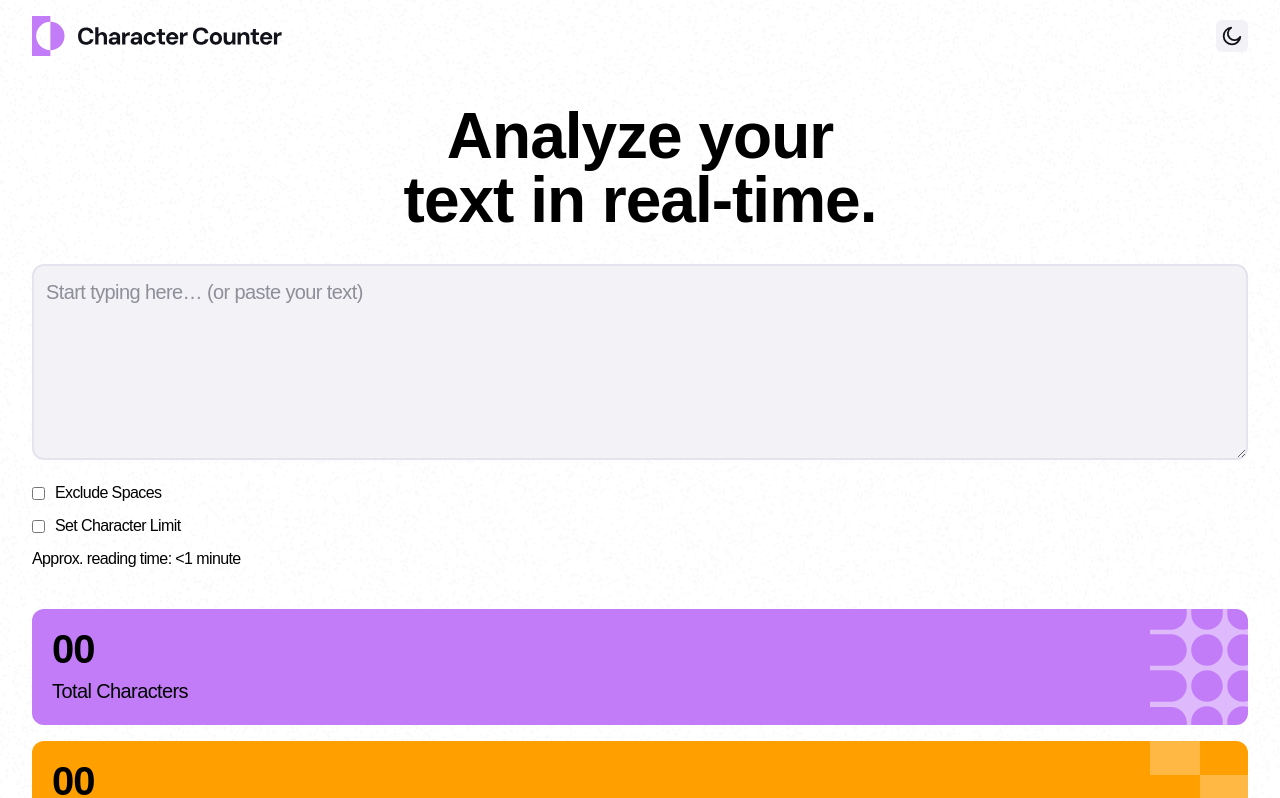
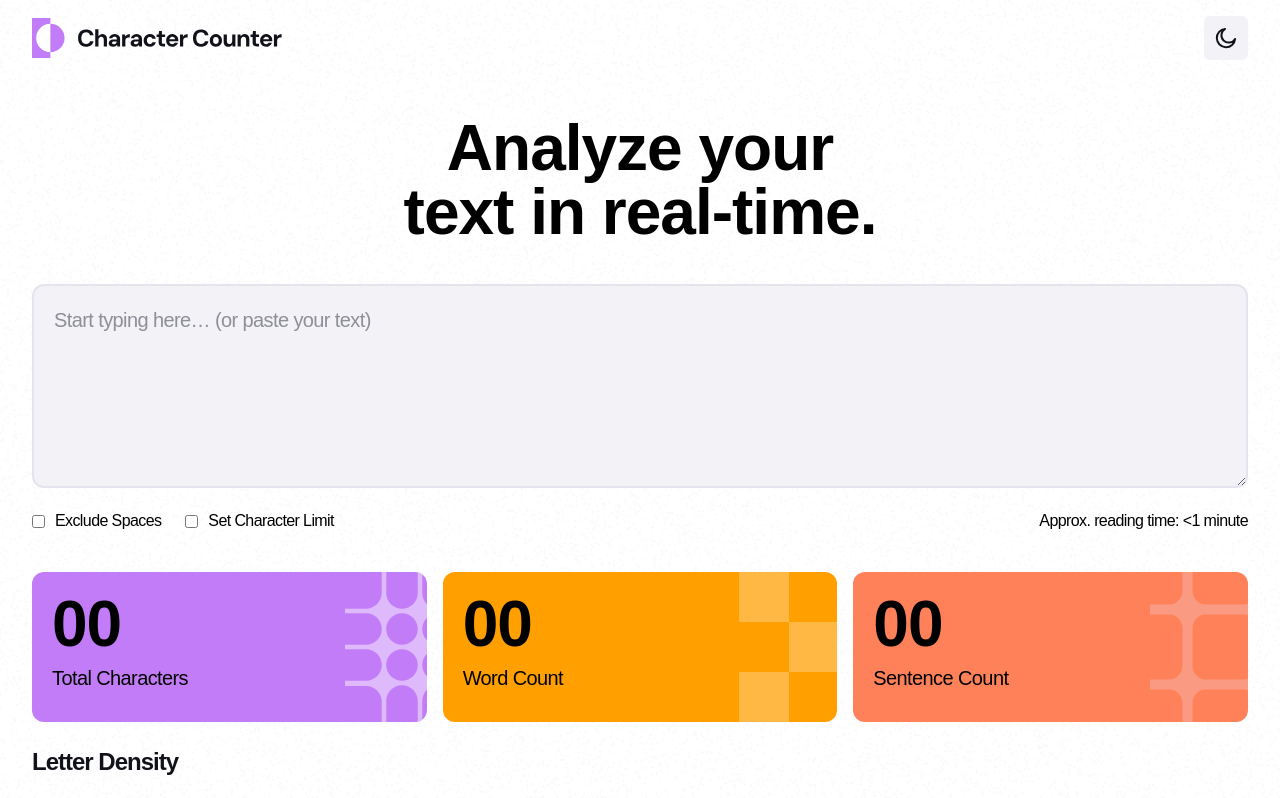
Before and after one commit to Maz-hub/react-character-counter, a React (Vite) app: page / in a window 1280 px wide. Shown: the top 798 px of the page. Built offline with nearby package versions, Linux system fonts and the light colour scheme; a web font is replaced by a local one.

Commit message:
StatCardsfix(ui): keep stat card patterns behind text using isolate

```diff
--- a/src/App.jsx
+++ b/src/App.jsx
@@ -9,7 +9,7 @@ function App() {
     <>
       <div className="min-h-screen px-4 md:px-8 pt-4 pb-8 ">
         <CounterHeader />
-        <h1 className="text-preset-1-mobile md:text-preset-1 md:max-w-[510px] md:mx-auto text-center my-8">
+        <h1 className="text-preset-1-mobile md:text-preset-1 md:max-w-[510px] md:mx-auto text-center my-8 md:my-10">
           Analyze your text in real-time.
         </h1>
         <TextInputArea />
--- a/src/components/CounterHeader.jsx
+++ b/src/components/CounterHeader.jsx
@@ -18,9 +18,14 @@ const CounterHeader = () => {
         {/* Light Theme */}
         <button
           aria-label="Switch to dark mode"
-          className="block dark:hidden bg-[var(--color-light-100)] p-[6px] rounded-md"
+          className="block dark:hidden bg-[var(--color-light-100)] p-[6px] md:p-[11px] rounded-md"
         >
-          <img src={MoonIcon} alt="" className="h-5 w-5" aria-hidden="true" />
+          <img
+            src={MoonIcon}
+            alt=""
+            className="h-5 w-5 md:h-[22px] md:w-[22px]"
+            aria-hidden="true"
+          />
         </button>
 
         {/* Dark Theme */}
--- a/src/components/StatCards.jsx
+++ b/src/components/StatCards.jsx
@@ -5,36 +5,37 @@ import CharCount from "../assets/images/pattern-character-count.svg";
 const StatCards = () => {
   return (
     <>
-      <section className="space-y-4 mt-10 mb-6">
+      <section className="space-y-4 mt-10 mb-6 md:space-y-0 md:grid md:grid-cols-3 md:gap-4">
         {/* Total Characters */}
-        <div className=" relative rounded-[12px] bg-[var(--color-purple-500)] p-5 overflow-hidden">
+        <div className=" relative rounded-[12px] bg-[var(--color-purple-500)] p-5 overflow-hidden md:h-[150px]">
           <img
             src={CharCount}
             alt="pattern-character-count"
-            className=" absolute -right-13 -top-4"
+            aria-hidden="true"
+            className=" absolute -right-13 md:-right-17 -top-4 md:-top-0 z-0"
           />
-          <p className="text-preset-1-mobile mb-2">00</p>
-          <p className="text-preset-3">Total Characters</p>
+          <p className="text-preset-1-mobile md:text-preset-1 mb-2 z-10">00</p>
+          <p className="text-preset-3 z-10 isolate">Total Characters</p>
         </div>
         {/* Word Count */}
-        <div className=" relative rounded-[12px] bg-[var(--color-yellow-500)] p-5 overflow-hidden">
+        <div className=" relative rounded-[12px] bg-[var(--color-yellow-500)] p-5 overflow-hidden md:h-[150px]">
           <img
             src={WordCount}
             alt="pattern-character-count"
-            className=" absolute -right-13 -top-4"
+            className=" absolute -right-13 -top-4 md:-top-0 z-0"
           />
-          <p className="text-preset-1-mobile mb-2">00</p>
-          <p className="text-preset-3">Word Count</p>
+          <p className="text-preset-1-mobile md:text-preset-1 mb-2">00</p>
+          <p className="text-preset-3 isolate">Word Count</p>
         </div>
         {/* Sentense Count */}
-        <div className=" relative rounded-[12px] bg-[var(--color-orange-500)] p-5 overflow-hidden">
+        <div className=" relative rounded-[12px] bg-[var(--color-orange-500)] p-5 overflow-hidden md:h-[150px]">
           <img
             src={SentenceCount}
             alt="pattern-character-count"
-            className=" absolute -right-13 -top-4"
+            className=" absolute -right-13 -top-4 md:-top-0 z-0"
           />
-          <p className="text-preset-1-mobile mb-2">00</p>
-          <p className="text-preset-3">Sentence Count</p>
+          <p className="text-preset-1-mobile md:text-preset-1 mb-2">00</p>
+          <p className="text-preset-3 isolate">Sentence Count</p>
         </div>
       </section>
     </>
--- a/src/components/TextInputArea.jsx
+++ b/src/components/TextInputArea.jsx
@@ -6,14 +6,14 @@ const TextInputArea = () => {
         <div>
           <textarea
             placeholder="Start typing here… (or paste your text)"
-            className="w-full rounded-[12px] border-2 border-[var(--color-light-200)] bg-[var(--color-light-100)] text-preset-3 text-[var(--color-dark-700)] p-3"
+            className="w-full rounded-[12px] border-2 border-[var(--color-light-200)] bg-[var(--color-light-100)] text-preset-3 text-[var(--color-dark-700)] p-3 md:px-5 md:pt-5"
             rows="6"
           />
         </div>
 
         {/* Options */}
-        <div className="mt-4 space-y-3 text-preset-4">
-          <label className="flex items-center gap-[10px]">
+        <div className="mt-4 space-y-3 text-preset-4 md:flex md:space-y-0">
+          <label className="flex items-center gap-[10px] md:mr-6">
             <input type="checkbox" />
             <span>Exclude Spaces</span>
           </label>
@@ -24,7 +24,7 @@ const TextInputArea = () => {
           </label>
 
           {/* Info text */}
-          <p>Approx. reading time: &lt;1 minute</p>
+          <p className="md:ml-auto">Approx. reading time: &lt;1 minute</p>
         </div>
       </section>
     </>
```
Also changed, not shown: 1 other file (tests, documents, lock files or other folders).
